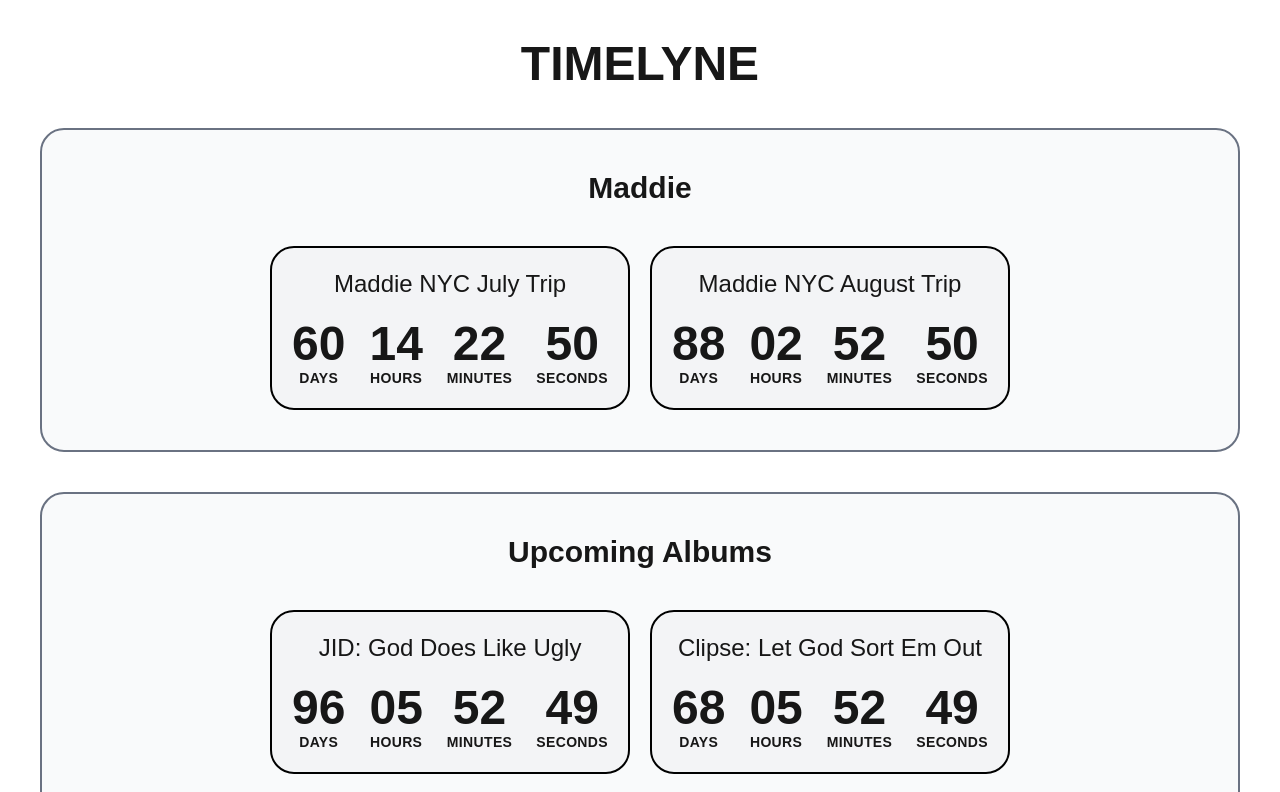
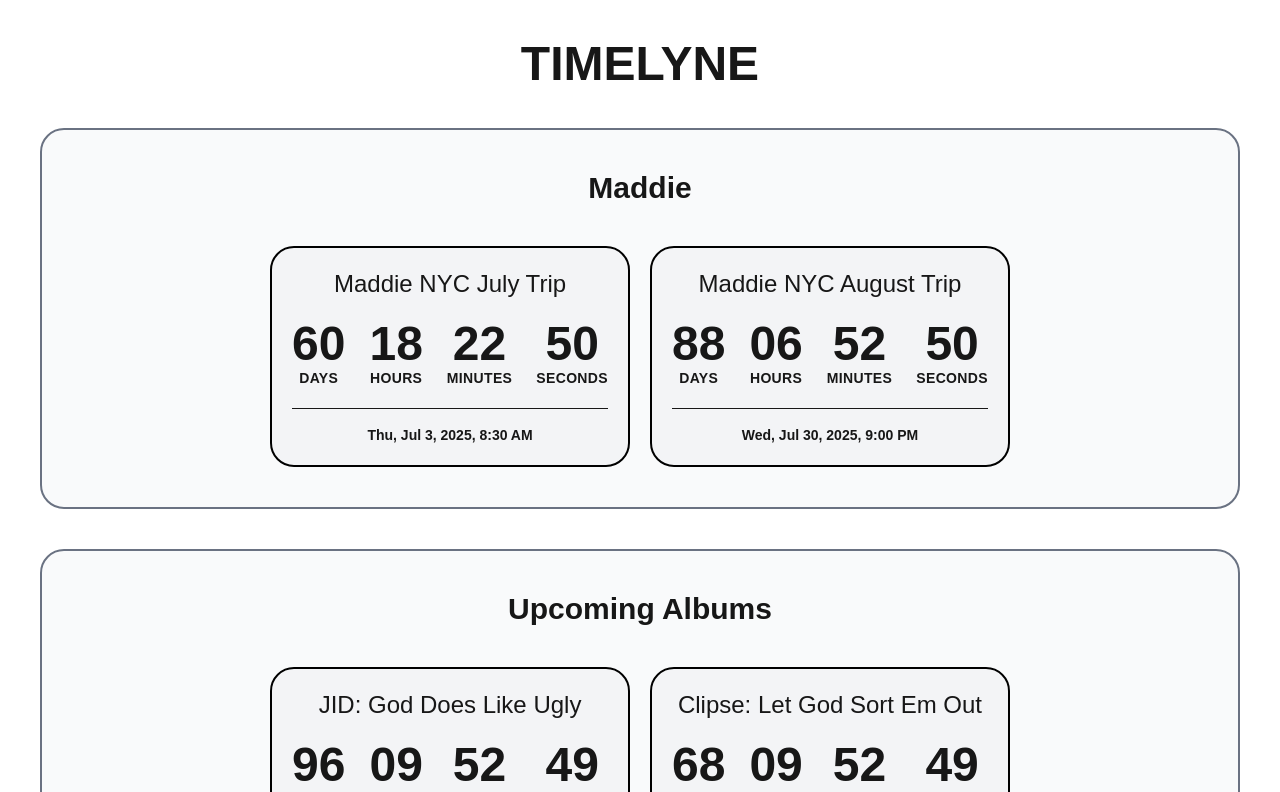
Before and after one commit to SpencerArchSilverstein/TimeLyne, a Next.js app: page / in a window 1280 px wide. Shown: the top 792 px of the page. Built offline with nearby package versions, Linux system fonts and the light colour scheme.

Commit message:
Fixed timezone error, now it's based around EST (THE BEST TIME ZONE)

```diff
--- a/src/app/Timer.tsx
+++ b/src/app/Timer.tsx
@@ -1,17 +1,20 @@
 "use client";
 
-import { Odor_Mean_Chey } from "next/font/google";
 import { useEffect, useState } from "react";
+
 type CountdownProps = {
   targTime: Date;
   eventName: string;
 };
+
 export default function Timer({ targTime, eventName }: CountdownProps) {
   const calculateTimeLeft = () => {
     const difference = +targTime - +new Date();
     return difference > 0 ? difference : 0;
   };
+
   const [timeLeft, setTimeLeft] = useState(calculateTimeLeft());
+
   useEffect(() => {
     const timer = setInterval(() => {
       setTimeLeft(calculateTimeLeft());
@@ -19,8 +22,7 @@
     return () => clearInterval(timer);
   }, [targTime]);
 
-  const formatFormatTime = (label: string, num: number) => {
-    return (
+  const formatFormatTime = (label: string, num: number) => (
     <div className="flex flex-col items-center">
       <p className="text-5xl font-bold">{String(num).padStart(2, "0")}</p>
       <p className="text-sm font-semibold tracking-wide">
@@ -29,7 +31,6 @@
       </p>
     </div>
   );
-  };
 
   const formatTime = (ms: number) => {
     const totalSeconds = Math.floor(ms / 1000);
@@ -37,31 +38,42 @@
     const hours = Math.floor((totalSeconds % 86400) / 3600);
     const minutes = Math.floor((totalSeconds % 3600) / 60);
     const seconds = totalSeconds % 60;
+
     const dayTime = [
       { label: "DAY", unit: days },
       { label: "HOUR", unit: hours },
       { label: "MINUTE", unit: minutes },
       { label: "SECOND", unit: seconds },
     ];
+
     return (
-      <>
       <div className="flex flex-wrap justify-center gap-6 text-center">
         {dayTime.map((unitz, index) => (
           <div key={index}>{formatFormatTime(unitz.label, unitz.unit)}</div>
         ))}
       </div>
-      </>
     );
   };
 
   return (
-    <>
-      <div className="border-2 border-black rounded-3xl max-w-130 p-5 text-center bg-gray-100 ">
+    <div className="border-2 border-black rounded-3xl max-w-130 p-5 text-center bg-gray-100">
       <h1 className="text-2xl break-words mb-5">{eventName}</h1>
       <div className="text-2xl font-bold text-center">
         {formatTime(timeLeft)}
       </div>
+      <hr className="mt-5" />
+      <p className="mt-4 text-sm  font-bold">
+        {targTime.toLocaleString("en-US", {
+          timeZone: "America/New_York",
+          weekday: "short",
+          year: "numeric",
+          month: "short",
+          day: "numeric",
+          hour: "numeric",
+          minute: "2-digit",
+          hour12: true,
+        })}
+      </p>
     </div>
-    </>
   );
 }
--- a/src/app/page.tsx
+++ b/src/app/page.tsx
@@ -9,33 +9,33 @@
 
 const dat: EventItem[] = [
   {
-    date: "2025-07-03T08:30:00",
+    date: "2025-07-03T08:30:00-04:00",
     eventName: "Maddie NYC July Trip",
     tag: "Maddie",
   },
   {
-    date: "2025-07-30T21:00:00",
+    date: "2025-07-30T21:00:00-04:00",
     eventName: "Maddie NYC August Trip",
     tag: "Maddie",
   },
   {
-    date: "2025-08-07T23:59:59",
+    date: "2025-08-07T23:59:59-04:00",
     eventName: "JID: God Does Like Ugly",
     tag: "Music",
   },
   {
-    date: "2025-07-10T23:59:59",
+    date: "2025-07-10T23:59:59-04:00",
     eventName: "Clipse: Let God Sort Em Out",
     tag: "Music",
   },
   {
-    date: "2025-08-07T23:59:59",
+    date: "2025-08-07T23:59:59-04:00",
     eventName: "Amaarae: Black Star",
     tag: "Music",
   },
 
   {
-    date: "2025-08-28T23:59:59",
+    date: "2025-08-28T23:59:59-04:00",
     eventName: "Sabrina Carpenter: Man's Best Friend",
     tag: "Music",
   },
```
Lines whose indentation alone changed are shown as unchanged.
